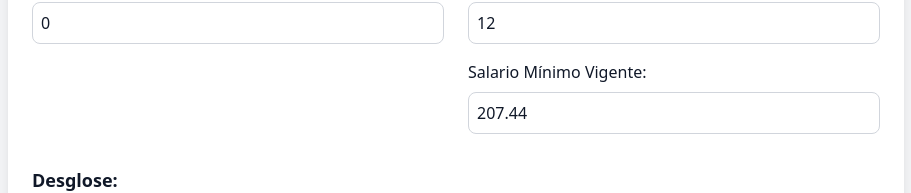
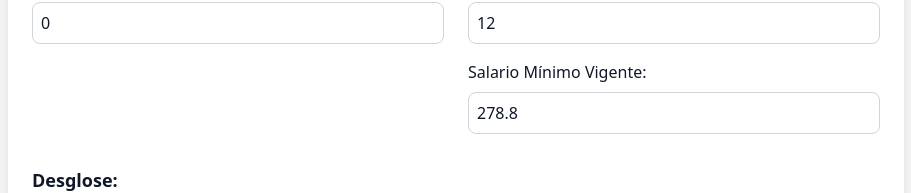
Before and after one commit to ivargasm/calculadora-indemnizacion, a React (Vite) app: page / in a window 1280 px wide. Shown: the part 358-551 px from the top of the page, without its empty margins (184-1095 px from the left). Built offline with nearby package versions, Linux system fonts and the light colour scheme.

Commit message:
actualizacion de salario minimo

```diff
--- a/src/App.jsx
+++ b/src/App.jsx
@@ -10,7 +10,7 @@ export default function CalculadoraIndemnizacion() {
   const [factorSalarioIntegrado, setFactorSalarioIntegrado] = useState(1.0);
   const [diasAguinaldo, setDiasAguinaldo] = useState(15);
   const [diasVacaciones, setDiasVacaciones] = useState(12);
-  const [salarioMinimo, setSalarioMinimo] = useState(207.44);
+  const [salarioMinimo, setSalarioMinimo] = useState(278.80);
   const [diasTrabajados, setDiasTrabajados] = useState(0);
   const [diasTrabajadosAnio, setDiasTrabajadosAnio] = useState(0);
   const [darkMode, setDarkMode] = useState(false);
```
